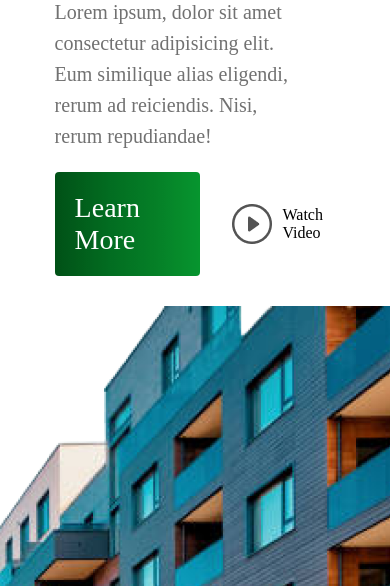
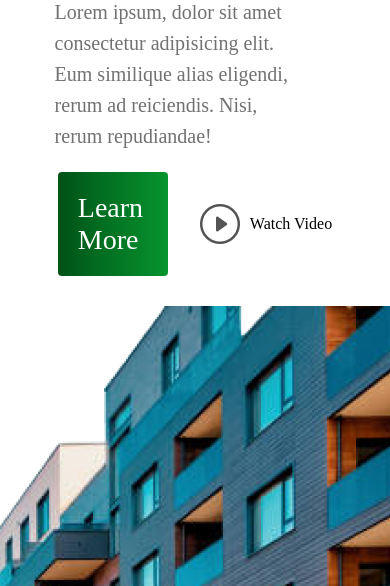
Before and after one commit to Kaydawg007/Belz-s-MJH, a plain HTML site: page Index.html in a window 390 px wide. Shown: the part 258-844 px from the top of the page. Drawn offline with Linux system fonts and the light colour scheme.

Commit message:
Update style.css

```diff
--- a/style.css
+++ b/style.css
@@ -555,6 +555,9 @@ div.sm {
     width: 100%;
   }
 
+  body #first-page #text-part #details #hyperlink .lm {
+  width:70px;
+  }
   #hidden-menu {
     display: none;
     background: linear-gradient(0deg, rgba(0, 0, 0, 0.2), rgba(0, 0, 0, 0.2)),
```
